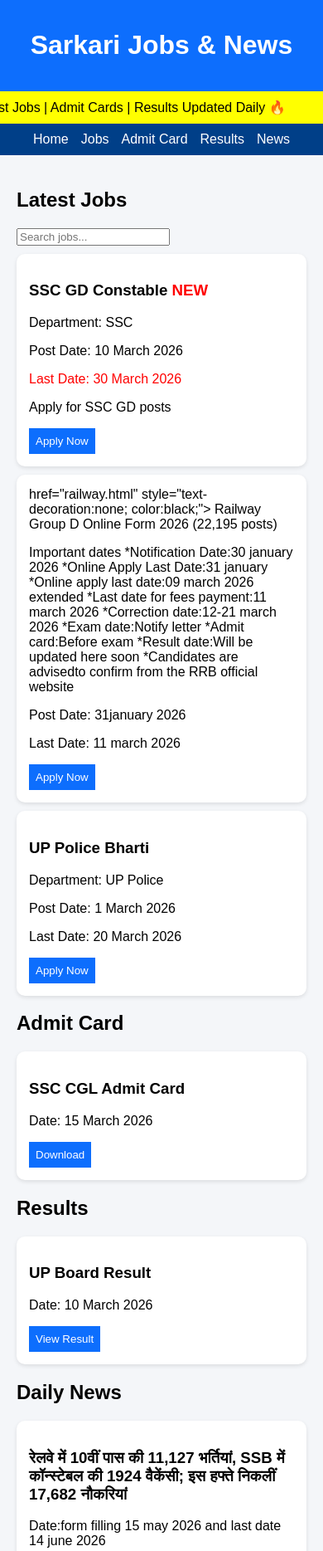
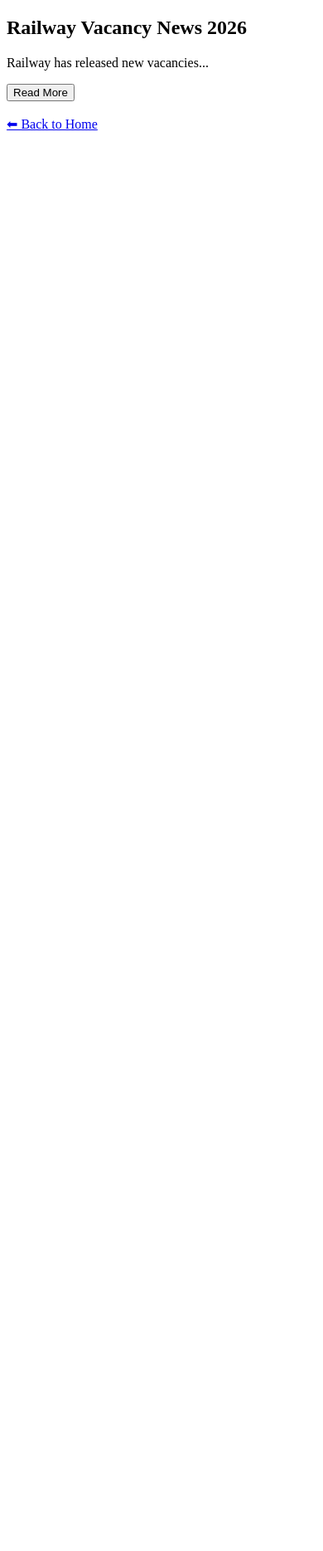
Before and after one commit to sp2371832-cmyk/our-website, a plain HTML site: page index.html in a window 390 px wide. Shown: the top 1869 px of the page at 83% size. After the commit the page ends 844 px from the top, so only its background shows below. Drawn offline with Linux system fonts and the light colour scheme.

Commit message:
Update index.html

```diff
--- a/index.html
+++ b/index.html
@@ -1,219 +1,33 @@
 <!DOCTYPE html>
-<html lang="en">
+<html>
 <head>
-<meta name="google-site-verification" content="chtP7r_QDOFt3ed5rm1vS0H-qwy5EEaHSVLx439ev8E" />
-<meta charset="UTF-8">
-<meta name="viewport" content="width=device-width, initial-scale=1.0">
-<title>Sarkari Jobs & News</title>
-
-<style>
-body {
-  font-family: Arial;
-  margin: 0;
-  background: #f4f6f9;
-}
-
-header {
-  background: #0d6efd;
-  color: white;
-  padding: 15px;
-  text-align: center;
-  position: sticky;
-  top: 0;
-}
-
-nav {
-  display: flex;
-  justify-content: center;
-  gap: 15px;
-  background: #003f88;
-  padding: 10px;
-}
-
-nav a {
-  color: white;
-  text-decoration: none;
-}
-
-.container {
-  padding: 20px;
-}
-
-.card {
-  background: white;
-  padding: 15px;
-  margin: 10px 0;
-  border-radius: 10px;
-  box-shadow: 0 2px 5px rgba(0,0,0,0.1);
-}
-
-.card:hover {
-  transform: scale(1.02);
-}
-
-button {
-  background: #0d6efd;
-  color: white;
-  border: none;
-  padding: 8px;
-  cursor: pointer;
-}
-
-.ticker {
-  background: yellow;
-  padding: 10px;
-  overflow: hidden;
-  white-space: nowrap;
-}
-
-.ticker span {
-  display: inline-block;
-  animation: scroll 10s linear infinite;
-}
-
-@keyframes scroll {
-  from {transform: translateX(100%);}
-  to {transform: translateX(-100%);}
-}
-
-footer {
-  background: #003f88;
-  color: white;
-  text-align: center;
-  padding: 10px;
-}
-
-#topBtn {
-  position: fixed;
-  bottom: 20px;
-  right: 20px;
-  display: none;
-  padding: 10px;
-}
-
-</style>
+<title>News Detail</title>
 </head>
 
 <body>
 
-<header>
-<h1>Sarkari Jobs & News</h1>
-</header>
+<h2>Railway Vacancy News 2026</h2>
 
-<div class="ticker">
-<span>🔥 Latest Jobs | Admit Cards | Results Updated Daily 🔥</span>
-</div>
+<p>Railway has released new vacancies...</p>
 
-<nav>
-<a href="#">Home</a>
-<a href="#jobs">Jobs</a>
-<a href="#admit">Admit Card</a>
-<a href="#result">Results</a>
-<a href="#news">News</a>
-</nav>
+<button onclick="toggle()">Read More</button>
 
-<div class="container">
+<p id="more" style="display:none;">
+More details about exam pattern, eligibility etc.
+</p>
 
-<h2>Latest Jobs</h2>
+<br><br>
 
-<input type="text" id="search" placeholder="Search jobs..." onkeyup="searchJobs()">
-
-<div id="jobs">
-
-<div class="card">
-<h3>SSC GD Constable <span style="color:red;">NEW</span></h3>
-<p>Department: SSC</p>
-<p>Post Date: 10 March 2026</p>
-<p style="color:red;">Last Date: 30 March 2026</p>
-<p>Apply for SSC GD posts</p>
-<button>Apply Now</button>
-</div>
-
-<div class="card">
-<h3</h3> href="railway.html" style="text-decoration:none; color:black;">
-    Railway Group D Online Form 2026 (22,195 posts)
-<p>Important dates
-*Notification Date:30 january 2026
-*Online Apply Last Date:31 january
-*Online apply last date:09 march 2026 extended
-*Last date for fees payment:11 march 2026
-*Correction date:12-21 march 2026
-*Exam date:Notify letter
-*Admit card:Before exam
-*Result date:Will be updated here soon
-*Candidates are advisedto confirm from the RRB official website</p>
-<p>Post Date: 31january 2026</p>
-<p>Last Date: 11 march 2026</p>
-<button>Apply Now</button>
-</div>
-
-<div class="card">
-<h3>UP Police Bharti</h3>
-<p>Department: UP Police</p>
-<p>Post Date: 1 March 2026</p>
-<p>Last Date: 20 March 2026</p>
-<button>Apply Now</button>
-</div>
-
-</div>
-
-<h2 id="admit">Admit Card</h2>
-
-<div class="card">
-<h3>SSC CGL Admit Card</h3>
-<p>Date: 15 March 2026</p>
-<button>Download</button>
-</div>
-
-<h2 id="result">Results</h2>
-
-<div class="card">
-<h3>UP Board Result</h3>
-<p>Date: 10 March 2026</p>
-<button>View Result</button>
-</div>
-
-<h2 id="news">Daily News</h2>
-
-<div class="card">
-<h3>रेलवे में 10वीं पास की 11,127 भर्तियां, SSB में कॉन्‍स्‍टेबल की 1924 वैकेंसी; इस हफ्ते निकलीं 17,682 नौकरियां</h3>
-<p>Date:form filling 15 may 2026 and last date 14 june 2026</p>
-<p>age limit 18 -30year old...</p>
-<button>Read More</button>
-</div class=''card''>
-<h3>नई सरकारी भर्ती की घोषणा</h3>
-<p>Date: 18 March 2026</p>
-<p>सरकार ने नई भर्तियों की घोषणा की है...</p>
-<button>Read More</button>
-</div>
-
-</div>
-
-<button id="topBtn" onclick="topFunction()">↑</button>
-
-<footer>
-<p>© 2026 Sarkari Jobs | Contact: example@gmail.com</p>
-</footer>
+<a href="index.html">⬅ Back to Home</a>
 
 <script>
-function searchJobs() {
-  let input = document.getElementById("search").value.toLowerCase();
-  let cards = document.querySelectorAll("#jobs .card");
-
-  cards.forEach(card => {
-    let text = card.innerText.toLowerCase();
-    card.style.display = text.includes(input) ? "block" : "none";
-  });
-}
-
-let btn = document.getElementById("topBtn");
-
-window.onscroll = function() {
-  btn.style.display = document.documentElement.scrollTop > 200 ? "block" : "none";
-};
-
-function topFunction() {
-  document.documentElement.scrollTop = 0;
+function toggle(){
+  var x = document.getElementById("more");
+  if(x.style.display==="none"){
+    x.style.display="block";
+  } else {
+    x.style.display="none";
+  }
 }
 </script>
 
```
